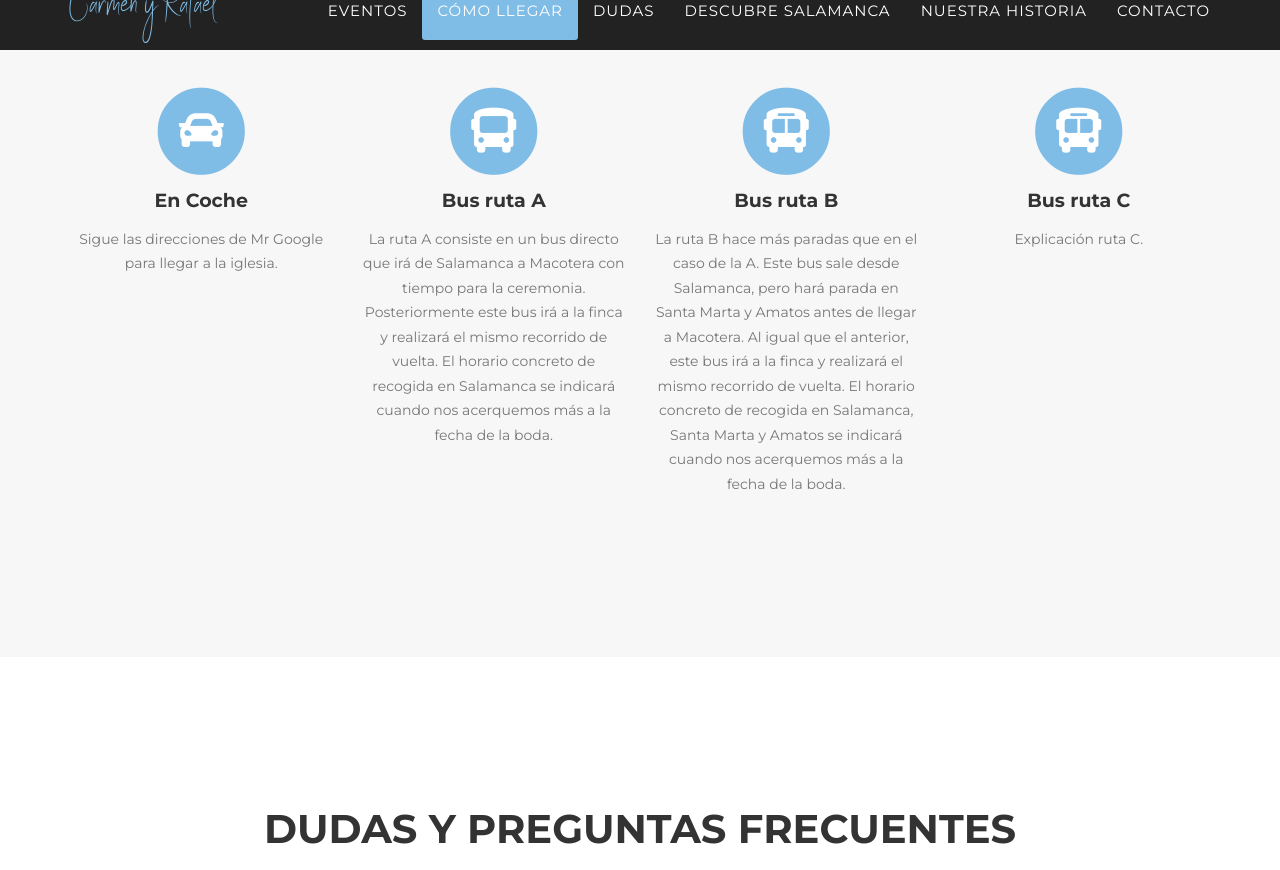
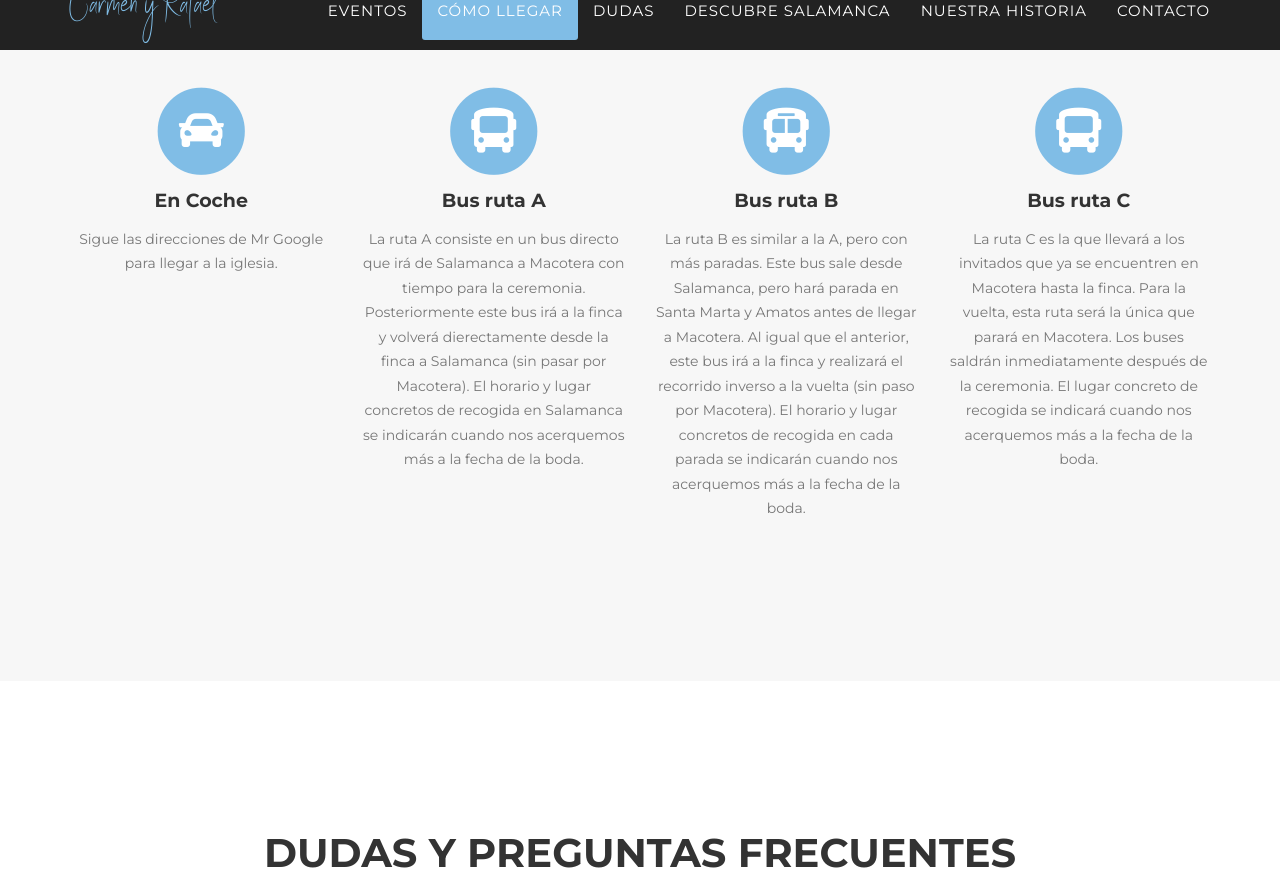
Before and after one commit to elena333/elena333.github.io, a Jekyll site: the page built from index.html, in a window 1280 px wide and 900 px high, scrolled down 3823 px, cut to the strip 30-900 px from the top of the window. Built offline with Jekyll 4.4.1, drawn with Linux system fonts in a browser that asks for light colours; some web fonts are replaced.

Commit message:
Add description route C buses

```diff
--- a/_includes/en_data/venue.html
+++ b/_includes/en_data/venue.html
@@ -42,7 +42,7 @@
                 </span>
                 <h4 class="service-heading">Bus ruta A</h4>
                 <p class="text-muted">
-                    La ruta A consiste en un bus directo que irá de Salamanca a Macotera con tiempo para la ceremonia. Posteriormente este bus irá a la finca y realizará el mismo recorrido de vuelta. El horario concreto de recogida en Salamanca se indicará cuando nos acerquemos más a la fecha de la boda.</p>
+                    La ruta A consiste en un bus directo que irá de Salamanca a Macotera con tiempo para la ceremonia. Posteriormente este bus irá a la finca y volverá dierectamente desde la finca a Salamanca (sin pasar por Macotera). El horario y lugar concretos de recogida en Salamanca se indicarán cuando nos acerquemos más a la fecha de la boda.</p>
             </div>
             <div class="col-md-3">
                 <span class="fa-stack fa-3x">
@@ -50,15 +50,15 @@
                     <i class="fa fa-bus-alt fa-stack-1x fa-inverse"></i>
                 </span>
                 <h4 class="service-heading">Bus ruta B</h4>
-                <p class="text-muted">La ruta B hace más paradas que en el caso de la A. Este bus sale desde Salamanca, pero hará parada en Santa Marta y Amatos antes de llegar a Macotera. Al igual que el anterior, este bus irá a la finca y realizará el mismo recorrido de vuelta. El horario concreto de recogida en Salamanca, Santa Marta y Amatos se indicará cuando nos acerquemos más a la fecha de la boda.</p>
+                <p class="text-muted">La ruta B es similar a la A, pero con más paradas. Este bus sale desde Salamanca, pero hará parada en Santa Marta y Amatos antes de llegar a Macotera. Al igual que el anterior, este bus irá a la finca y realizará el recorrido inverso a la vuelta (sin paso por Macotera). El horario y lugar concretos de recogida en cada parada se indicarán cuando nos acerquemos más a la fecha de la boda.</p>
             </div>
             <div class="col-md-3">
                 <span class="fa-stack fa-3x">
                     <i class="fa fa-circle fa-stack-2x text-primary"></i>
-                    <i class="fa fa-bus-alt fa-stack-1x fa-inverse"></i>
+                    <i class="fa fa-bus fa-stack-1x fa-inverse"></i>
                 </span>
                 <h4 class="service-heading">Bus ruta C</h4>
-                <p class="text-muted">Explicación ruta C.</p>
+                <p class="text-muted">La ruta C es la que llevará a los invitados que ya se encuentren en Macotera hasta la finca. Para la vuelta, esta ruta será la única que parará en Macotera. Los buses saldrán inmediatamente después de la ceremonia. El lugar concreto de recogida se indicará cuando nos acerquemos más a la fecha de la boda.</p>
             </div>
         </div>
     </div>
```
